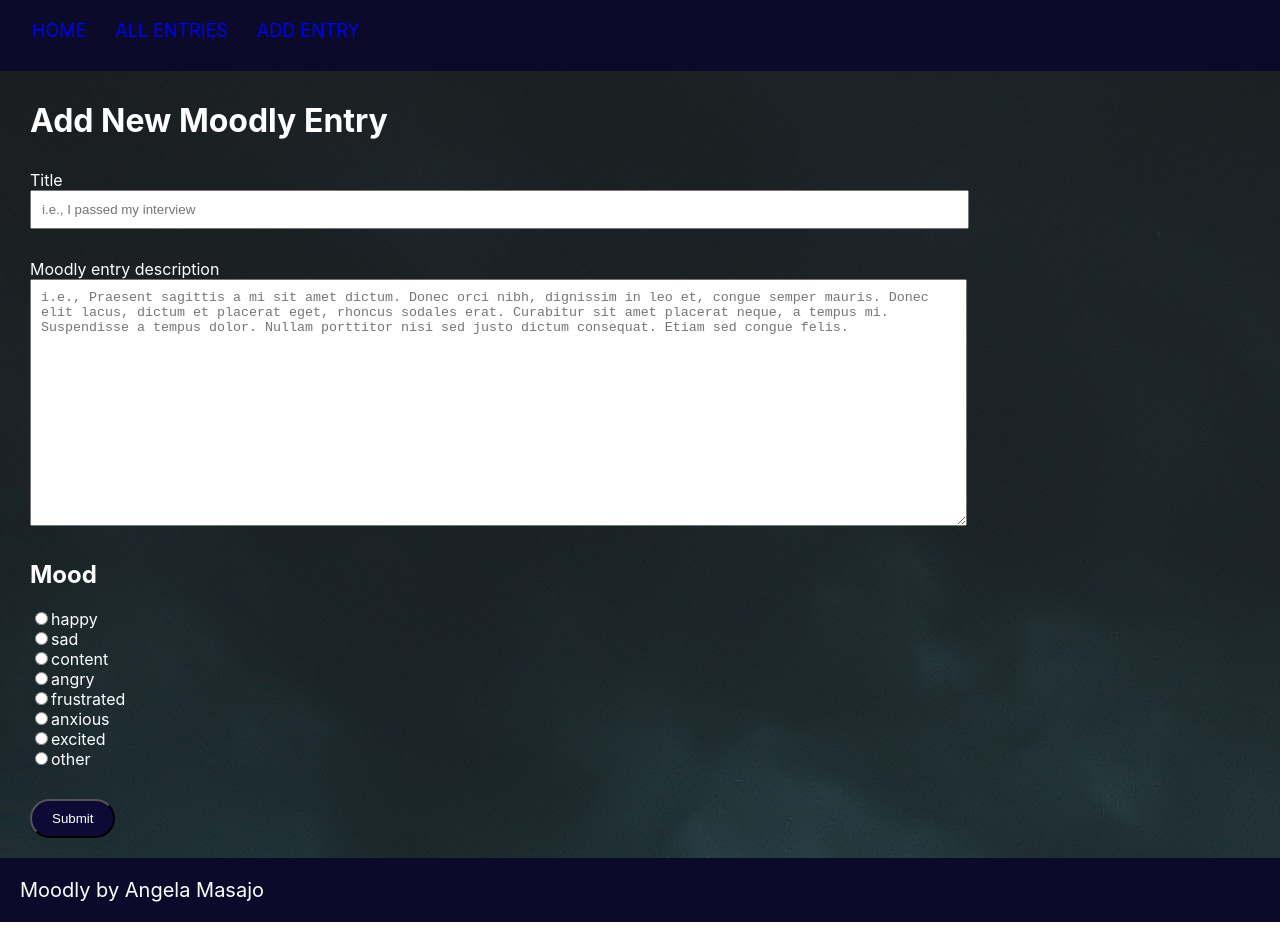
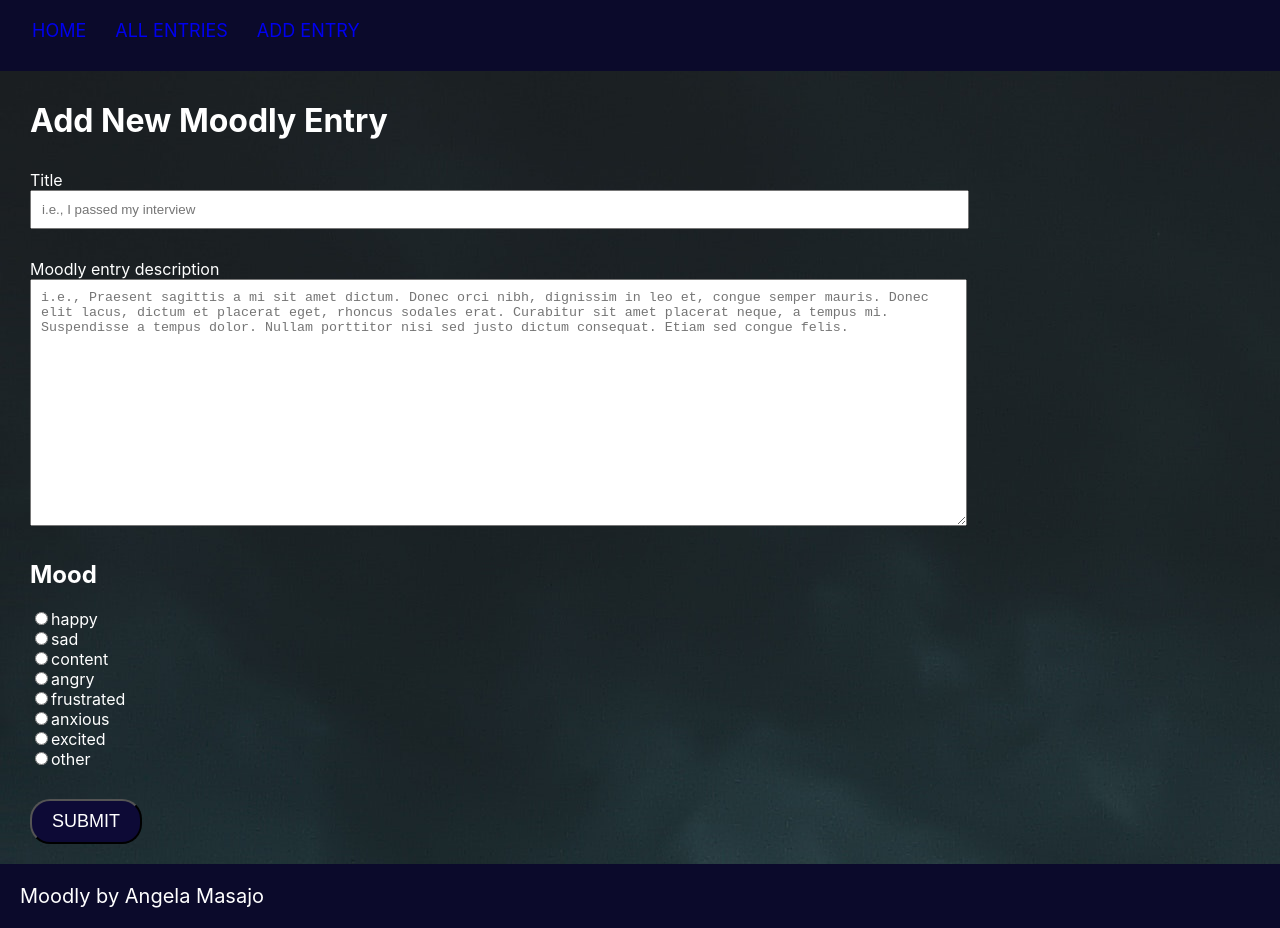
Before and after one commit to angelamasajo/moodly, a React (Create React App) app: page /add-entry in a window 1280 px wide. Built offline with nearby package versions, Linux system fonts and the light colour scheme.

Commit message:
cleaning code

```diff
--- a/src/AddEntry/AddEntry.css
+++ b/src/AddEntry/AddEntry.css
@@ -13,7 +13,8 @@ textarea,
   margin-left: 10px;
 }
 
-.add-plant-button {
+.add-entry-button {
+  font-size: 18px;
   border-radius: 20px;
   padding: 10px 20px;
   margin-left: 20px;
--- a/src/AddEntry/AddEntry.js
+++ b/src/AddEntry/AddEntry.js
@@ -193,14 +193,14 @@ class AddEntry extends Component {
               className="mood-radio"
               onChange={this.handleChange}
             />
-            <label htmlFor="plant-type-other">
+            <label htmlFor="mood-other">
               <span>other</span>
             </label>
           </section>
 
           <section className="button-section">
-            <button className="add-plant-button" type="submit">
-              Submit
+            <button className="add-entry-button" type="submit">
+              SUBMIT
             </button>
           </section>
         </form>
--- a/src/EntryList/EntryList.js
+++ b/src/EntryList/EntryList.js
@@ -17,7 +17,7 @@ class EntryList extends Component {
     ));
 
     return (
-      <div className="PlantList">
+      <div className="EntryList">
         <fieldset>
           <legend>Results</legend>
           {list}
--- a/src/EntryListItem/EntryListItem.js
+++ b/src/EntryListItem/EntryListItem.js
@@ -40,13 +40,13 @@ class EntryListItem extends Component {
     const { id, title, mood, description, modified } = this.props; // eslint-disable-line
     return (
       <div className="EntryListItem">
-        <label value={this.props.id} className="PlantListItem__plantName">
+        <label value={this.props.id} className="EntryListItem__entryTitle">
           <h2>{title}</h2>
           <p>{format(parseISO(modified), "yyyy-MM-dd")}</p>
           <p>{mood}</p>
           <p>{description}</p>
         </label>
-        <div className="DeletePlant">
+        <div className="DeleteEntry">
           <button
             type="button"
             onClick={(e) => this.deleteFromMyList(e, id)}
```
